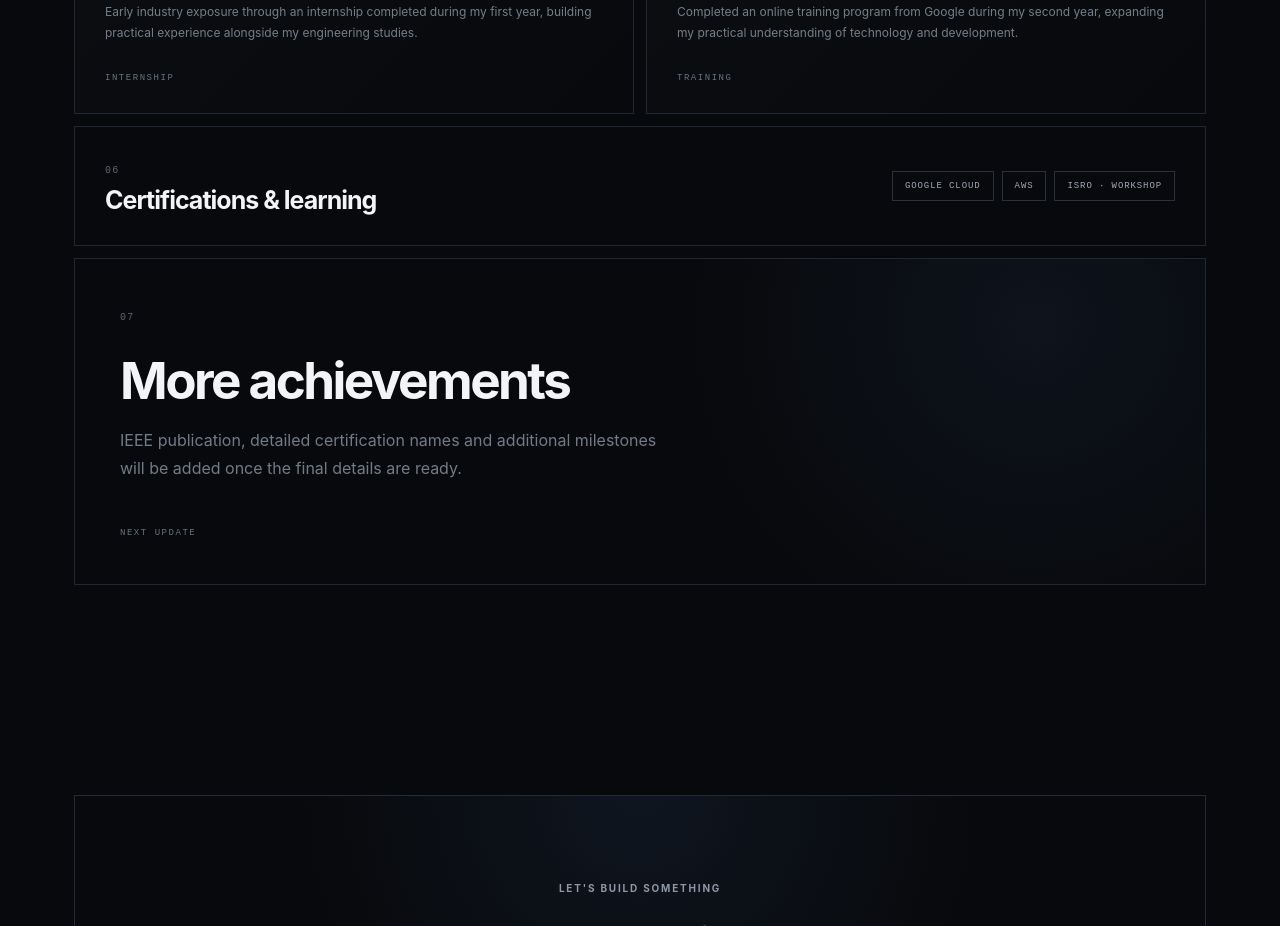
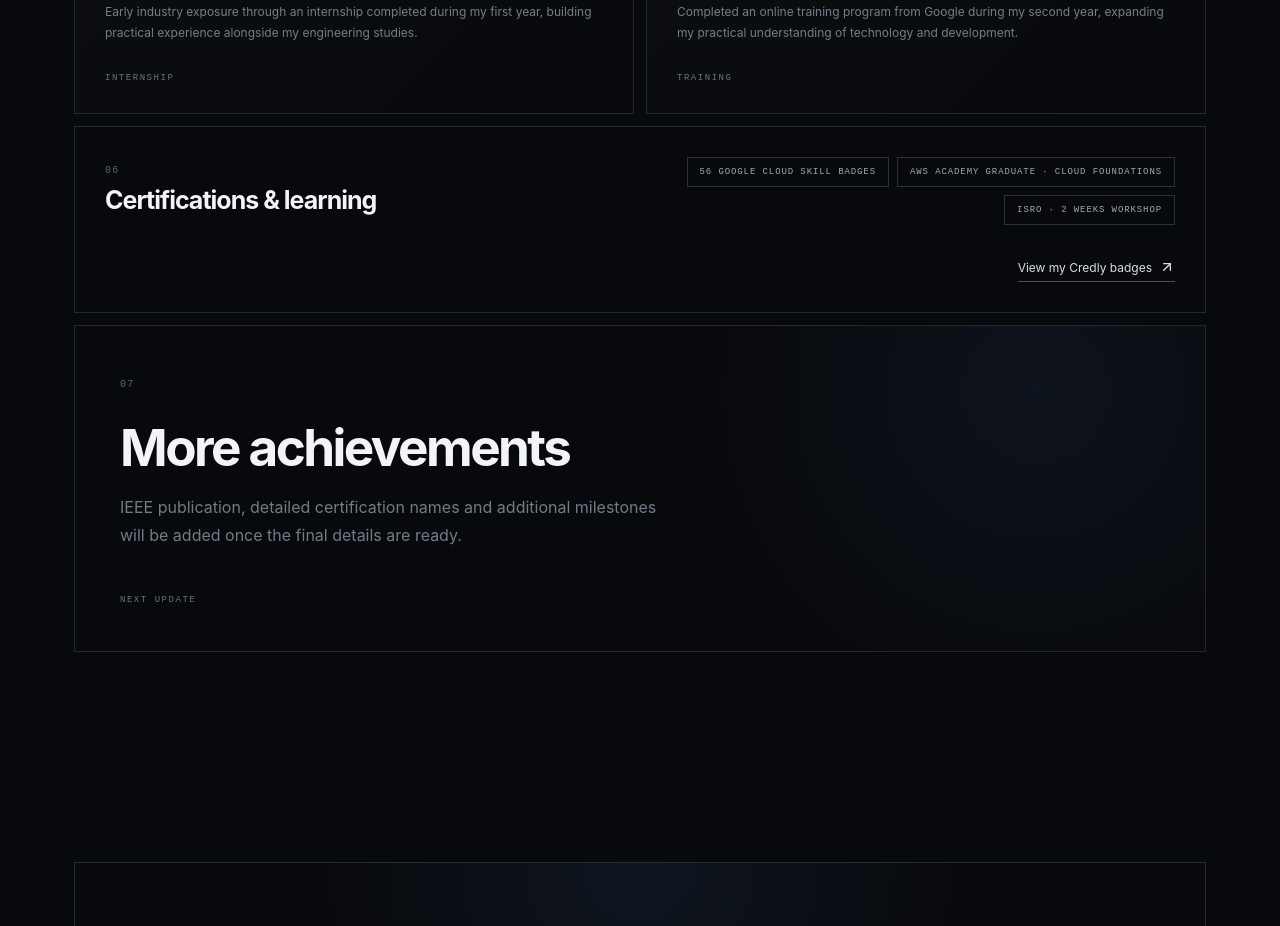
Before and after one commit to Pavanvenkat39190/pavan-portfolio, a React (Vite) app: page / in a window 1280 px wide. Shown: the part 4440-5366 px from the top of the page. Built offline with nearby package versions, Linux system fonts and the light colour scheme.

Commit message:
Update portfolio certifications and roles

```diff
--- a/src/main.jsx
+++ b/src/main.jsx
@@ -282,10 +282,18 @@ function App() {
               <h2>Certifications & learning</h2>
             </div>
             <div className="achievement-list">
-              <span>GOOGLE CLOUD</span>
-              <span>AWS</span>
-              <span>ISRO · WORKSHOP</span>
+              <span>56 GOOGLE CLOUD SKILL BADGES</span>
+              <span>AWS ACADEMY GRADUATE · CLOUD FOUNDATIONS</span>
+              <span>ISRO · 2 WEEKS WORKSHOP</span>
             </div>
+            <a
+  className="text-link"
+  href="https://www.credly.com/users/bollikonda-pavan-venkat-goud"
+  target="_blank"
+  rel="noreferrer"
+>
+  View my Credly badges <ArrowUpRight size={16} />
+</a>
           </div>
 
           <div className="future-card">
@@ -297,6 +305,7 @@ function App() {
             </p>
             <span className="coming">NEXT UPDATE</span>
           </div>
+
         </section>
 
         <section id="contact" className="section contact">
--- a/src/styles.css
+++ b/src/styles.css
@@ -220,7 +220,54 @@ section[id] { scroll-margin-top: 100px; }
 .credential-type { color:#6eaaff; font:9px ui-monospace,monospace; letter-spacing:.15em; margin-top:auto; margin-bottom:12px; }
 .credential-card h2 { font-size:28px; letter-spacing:-.045em; margin:0 0 10px; }
 .credential-card p { color:#747e8b; font-size:12px; line-height:1.75; max-width:500px; margin:0; }
-.achievement-strip { border:1px solid #222832; padding:30px; display:grid; grid-template-columns:.8fr 1.2fr; gap:30px; align-items:center; margin-bottom:12px; }
+.achievement-strip {
+  border: 1px solid #222832;
+  padding: 30px;
+  display: grid;
+  grid-template-columns: .8fr 1.2fr;
+  gap: 30px;
+  align-items: start;
+  margin-bottom: 12px;
+  position: relative;
+}
+
+.achievement-strip h2 {
+  margin: 8px 0 0;
+  font-size: 25px;
+  letter-spacing: -.04em;
+}
+
+.achievement-list {
+  display: flex;
+  flex-wrap: wrap;
+  gap: 8px;
+  justify-content: flex-end;
+}
+
+.achievement-list span {
+  border: 1px solid #29313d;
+  color: #a1aab7;
+  padding: 9px 12px;
+  font: 9px ui-monospace, monospace;
+  letter-spacing: .1em;
+}
+
+.achievement-strip .text-link {
+  grid-column: 2;
+  justify-self: end;
+  display: inline-flex;
+  align-items: center;
+  gap: 7px;
+  margin-top: 4px;
+  color: #d9dde4;
+  font-size: 12px;
+  border-bottom: 1px solid #49515d;
+  padding-bottom: 6px;
+}
+
+.achievement-strip .text-link:hover {
+  color: #63a9ff;
+}
 .achievement-strip h2 { margin:8px 0 0; font-size:25px; letter-spacing:-.04em; }
 .achievement-list { display:flex; flex-wrap:wrap; gap:8px; justify-content:flex-end; }
 .achievement-list span { border:1px solid #29313d; color:#a1aab7; padding:9px 12px; font:9px ui-monospace,monospace; letter-spacing:.1em; }
```
